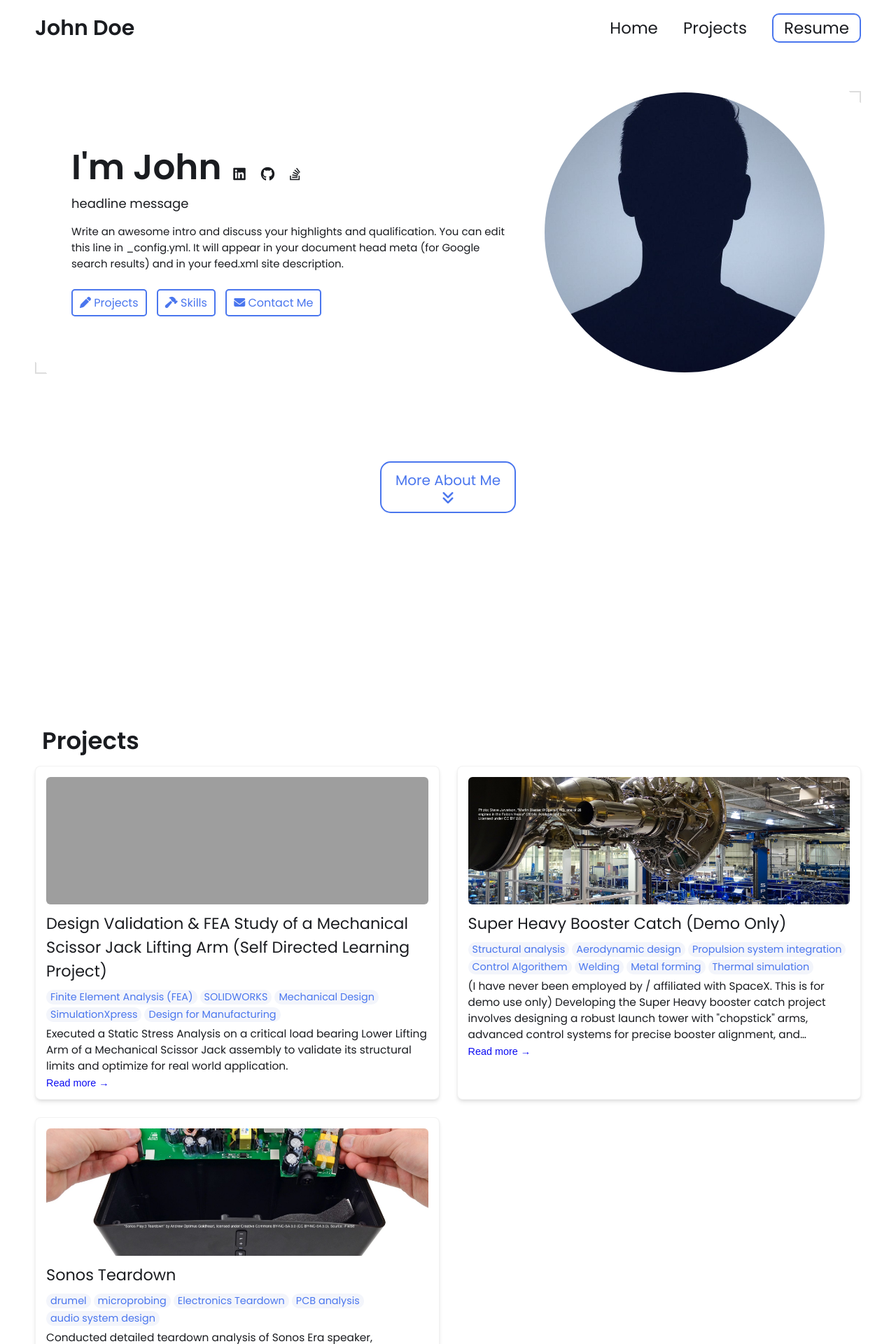
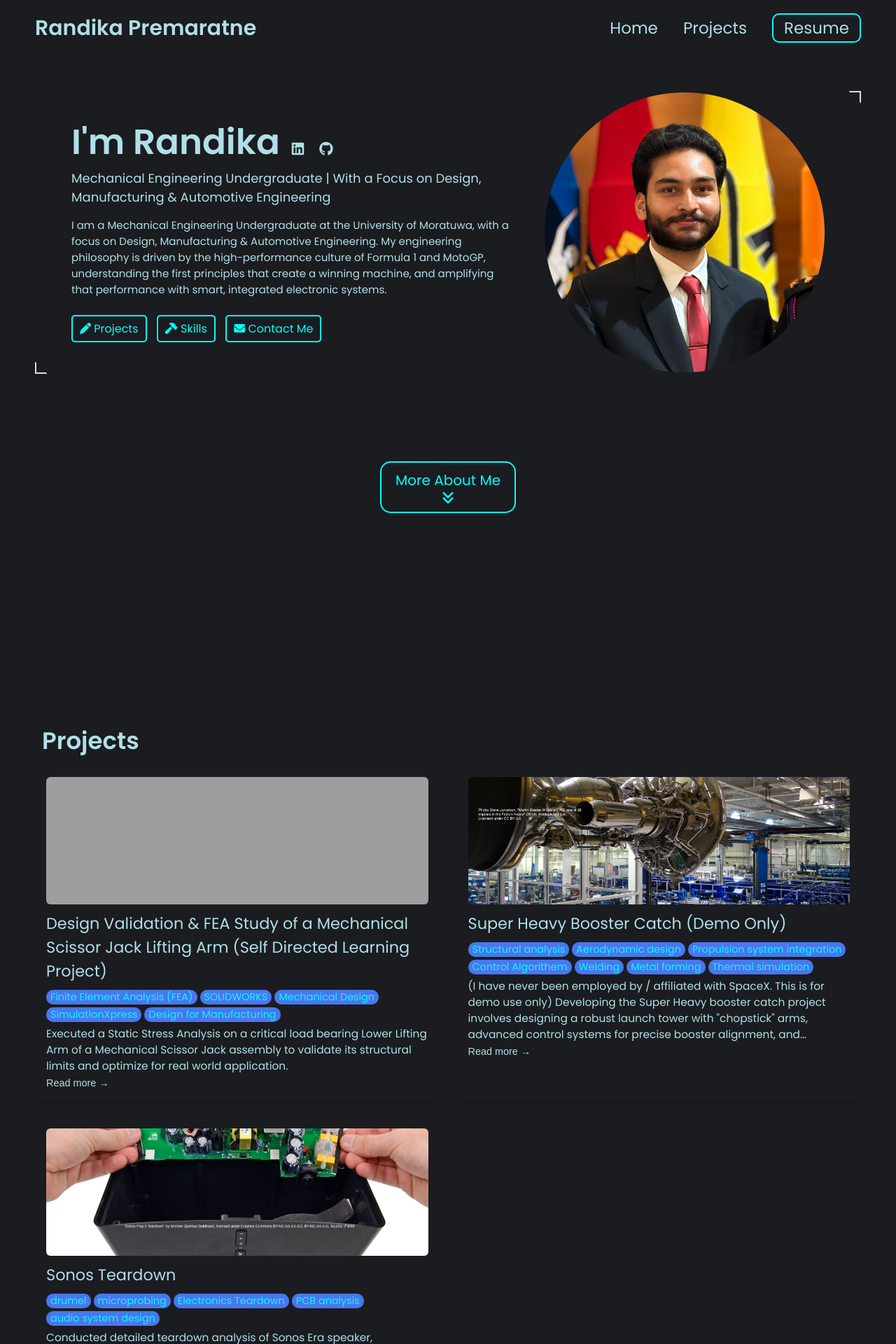
Before and after one commit to RandikaPremaratne/RandikaPremaratne.github.io, a Jekyll site: the page built from index.html, in a window 1280 px wide. Shown: the top 1920 px of the page at 70% size. Built offline with Jekyll 4.4.1, drawn with Linux system fonts in a browser that asks for light colours; some of the changed text lies outside the part shown.

Commit message:
Update _config.yml

```diff
--- a/_config.yml
+++ b/_config.yml
@@ -7,33 +7,33 @@
 
 # Main Page Setup
 
-title: John Doe's Portfolio # This is what shows up in the tab of the browser
+title: Randika Premaratne's Portfolio # This is what shows up in the tab of the browser
 
 
 
 # Hero Section
-name: John Doe
-headline: headline message
+name: Randika Premaratne
+headline: Mechanical Engineering Undergraduate | With a Focus on Design, Manufacturing & Automotive Engineering
 description: >- # dont remove this line. this will ignore all new lines until the next section
-  Write an awesome intro and discuss your highlights and qualification. You can edit this
-  line in _config.yml. It will appear in your document head meta (for
-  Google search results) and in your feed.xml site description.
+  I am a Mechanical Engineering Undergraduate at the University of Moratuwa, with a focus on Design, Manufacturing & Automotive Engineering.
+  My engineering philosophy is driven by the high-performance culture of Formula 1 and MotoGP,
+  understanding the first principles that create a winning machine, and amplifying that performance with smart, integrated electronic systems.
 
 # Place your profile image in /assets/images/profile-image/folder and edit the file name
-profile_image: ./assets/images/profile-image/avatar.jpeg
+profile_image: ./assets/images/profile-image/photo_2025-09-03_12-34-33.jpg
 
 
 # Link your resume
 # You can place your resume in assets/resume/{resume.pdf or add external link such as pdf saved in google drive
-resume-url: https://drive.google.com/file/d/13Z3duVzh-gguPU5r03oJVEE6rV9rd3DS/view?usp=sharing # or /assets/resume/resume.pdf
+resume-url: /assets/resume/Randika Premaratne First Semester MechE.pdf
 
 
 # Set up external links - this will show up as small icons next to your name.
 
 external-links:    # input only your own url slug. The icons with missing entries will not appear.
-  linkedin: test    # https://www.linkedin.com/in/{your url slug}
-  github: leea12    # https://github.com/{your url slug}
-  stackoverflow: test      # https://stackoverflow.com/users/{your url slug}
+  linkedin: randikapremaratne # https://www.linkedin.com/in/{your url slug}
+  github: RandikaPremaratne    # https://github.com/{your url slug}
+  stackoverflow:      # https://stackoverflow.com/users/{your url slug}
   medium:            # https://medium.com/@{your url slug}
   x-twitter:   # https://x.com/{your url slug}
   threads:            # https://threads.net/@{your url slug}
@@ -45,61 +45,33 @@ external-links:    # input only your own url slug. The icons with missing entrie
 
 # Skills Section - Add the list of your Skills by categories/tools. The indentation for each level needs to be precise.
 skills:
-  - category: 3D Modeling
+  - category: Mechanical Design & CAD
     tools:
-    - Onshape
     - Solidworks
-    - Creo
-    - Fusion 360 (Autodesk)
-    - Blender (for complex shapes or animations)
-    - Siemens NX
-    - Inventor (Autodesk)
-    - CATIA (Dassault Systèmes)
-  - category: Prototyping
+    - Fusion 360
+    - AutoCAD
+  - category: Finite Element Analysis
     tools:
-    - SLA
-    - CNC
-    - FDM
-    - SLS
-    - DMLS
-    - PolyJet Printing
-    - Vacuum Casting
-    - Laser Cutting
-    - Water Jet Cutting
-    - Arduino / Raspberry Pi
-    - Breadboarding for circuit testing
-  - category: Design Standards / Practices
+    - Solidworks SimulationXpress
+  - category: Programming
     tools:
-    - GD&T ASME Y14
-    - ISO fits and tolerances
-    - PLM (PTC Windchill / Arena)
-  - category: PCB Design
-    tools:
-    - Altium Designer
-    - Altium
-    - Eagle
-    - KiCad
-  - category: Problem Solving / Risk Management
-    tools:
-    - Root Cause Analysis (e.g., 5 Whys, Fishbone Diagram)
-    - DFMEA / PFMEA
-    - Six Sigma methodologies
-    - Shain Red-X
+    - Python
+
 
 
 # Contact Form Setup. Setup an account and copy over the key. When someone fills out the form, it will be received in your email.
-formspree-key:   https://formspree.io/f/{8-digit key}
+formspree-key:   https://formspree.io/f/mbdqolrz
 
 
 
 # Active theme (Updatethis to switch themes). Make sure to keep the indentation the samne.
 colors: # this is the basic theme
-  text: "#1a1c20"
+  text: "#b0e0e6"
   border: "#ddd"
-  link: "#4a76ee"
-  highlight: "#0c0cf2"
-  background: "#ffffff"
-  light_background: "#f3f5fb"
+  link: "#00ffff"
+  highlight: "#b0e0e6"
+  background: "#1a1c20"
+  light_background: "#4a76ee"
 
 # A few examples.
 basic theme:
```
